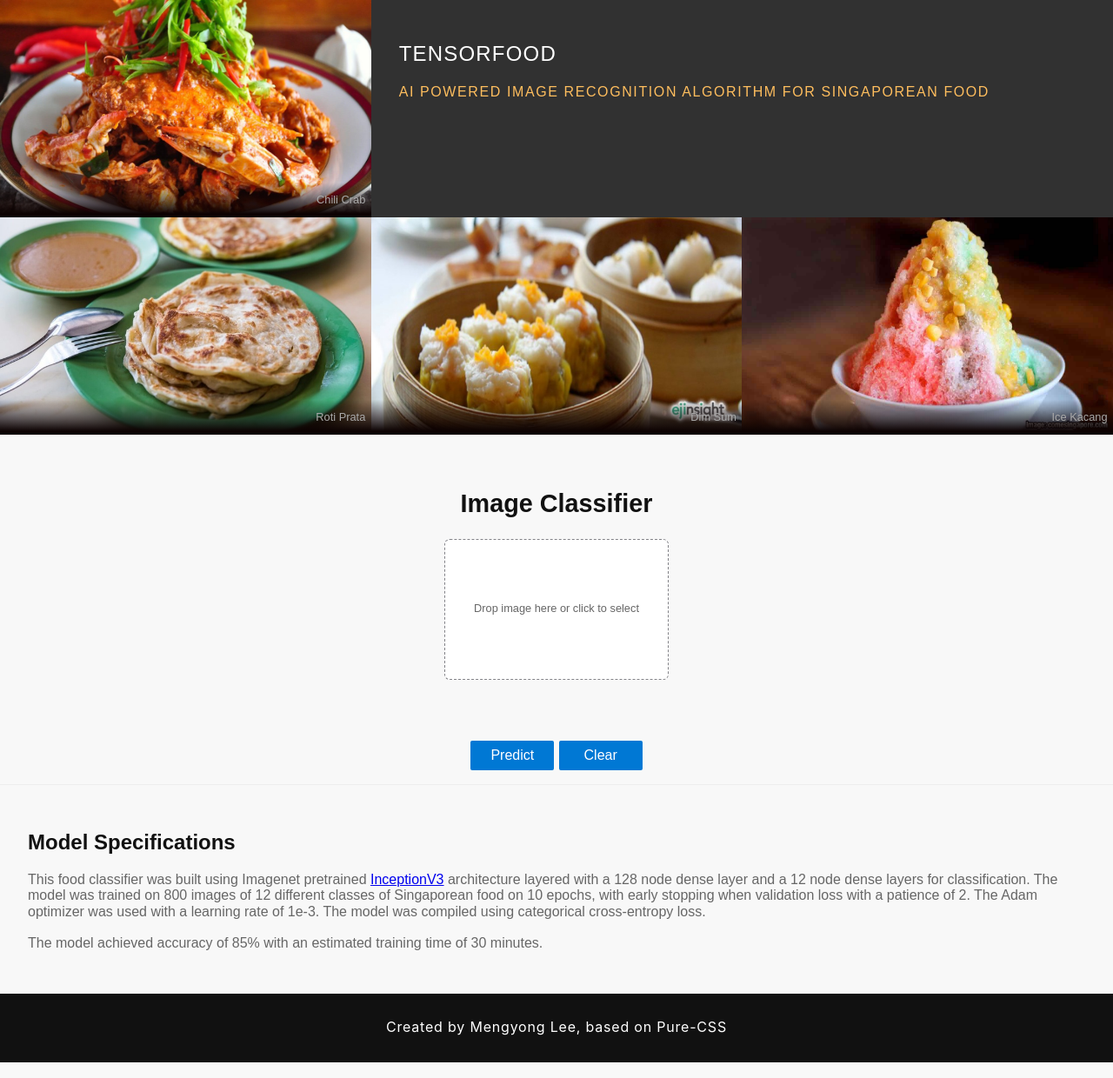
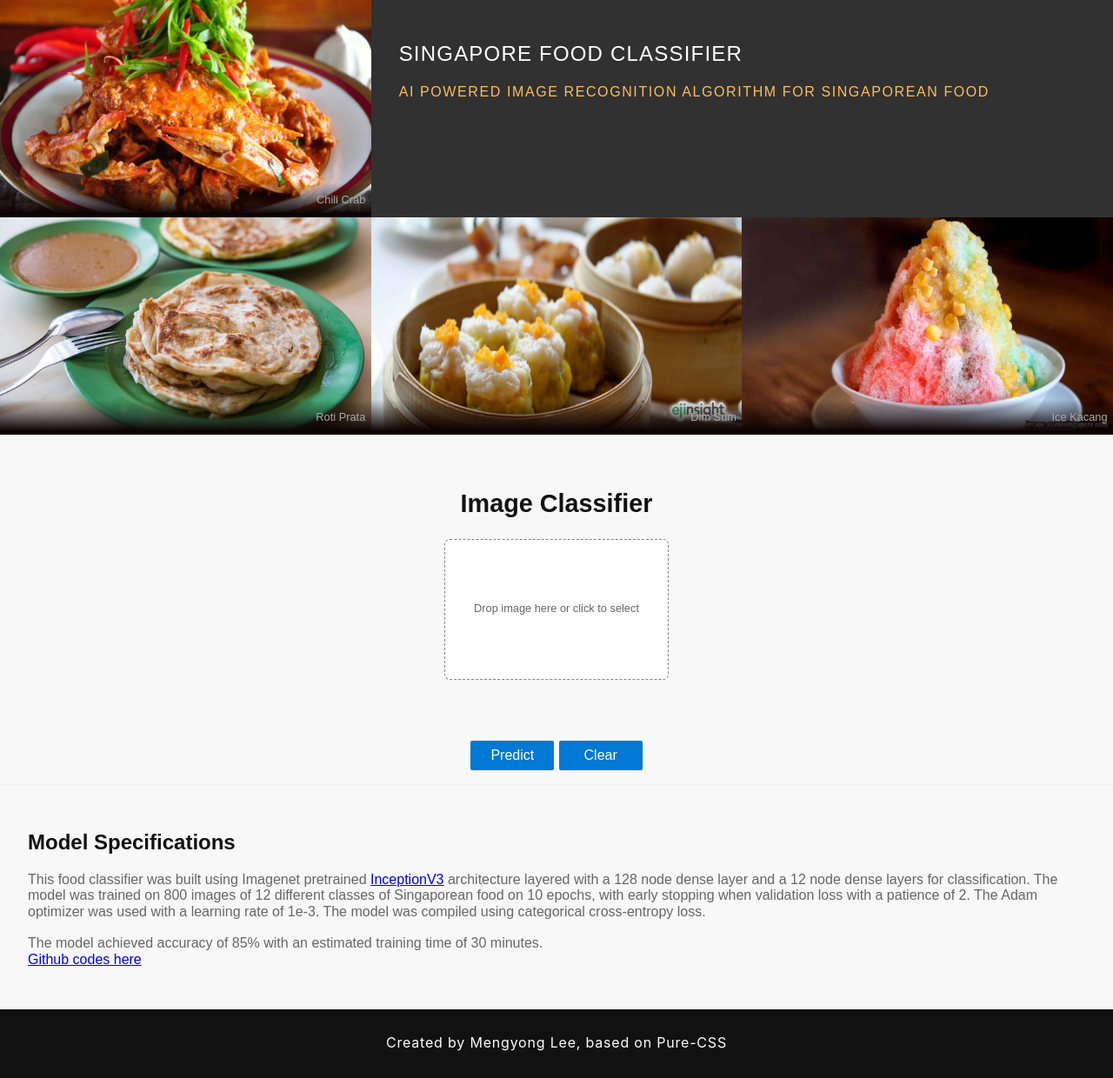
Before and after one commit to natelee-tw/food-classifier-docker, a Flask app: page / in a window 1280 px wide. Shown: the part 50-1290 px from the top of the page at 87% size. Run offline with Flask 2, Linux system fonts and the light colour scheme.

Commit message:
added markdown

```diff
--- a/src/templates/index.html
+++ b/src/templates/index.html
@@ -38,7 +38,7 @@
 
         <div class="text-box pure-u-1 pure-u-md-1-2 pure-u-lg-2-3">
             <div class="l-box">
-                <h1 class="text-box-head">Tensorfood</h1>
+                <h1 class="text-box-head">Singapore Food Classifier</h1>
                 <p class="text-box-subhead">AI Powered Image Recognition Algorithm for Singaporean Food</p>
             </div>
         </div>
@@ -113,6 +113,8 @@
                     was used with a learning rate of 1e-3. The model was compiled using categorical cross-entropy loss. <br>
                     <br>
                     The model achieved accuracy of 85% with an estimated training time of 30 minutes.
+                    <br>
+                    <a href="https://github.com/mylee16/food-classifier-docker">Github codes here</a>
                 </p>
 
             </div>
```
Also changed, not shown: README.md, src/img/app-coverpage.png (added), src/img/app-prediction.png (added).
